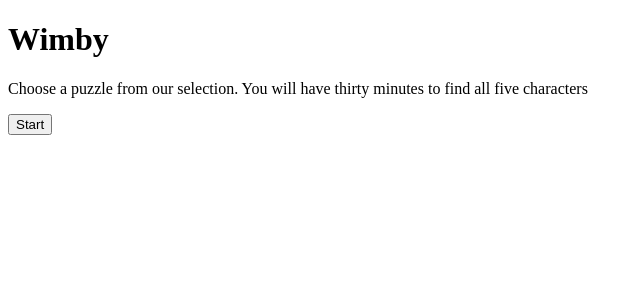
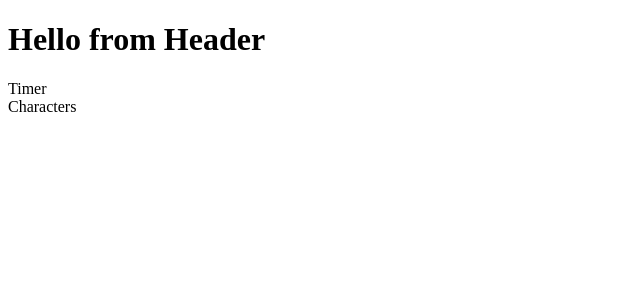
Before and after one commit to Fenroe/Wim-Build, a React (Create React App) app: page / in a window 1280 px wide. Both pictures are taken after a click on the button "Start". Shown: the top 300 px of the page, without its empty margins (0-643 px from the left). Built offline with nearby package versions, Linux system fonts and the light colour scheme.

Commit message:
added PuzzleSelection and Puzzle components to Game, upgraded Game to route and removed App

```diff
--- a/src/App.jsx
+++ /dev/null
@@ -1,21 +0,0 @@
-import { useState } from 'react';
-import Game from './Game';
-
-function App() {
-  const [gameIsActive, setGameIsActive] = useState(false);
-
-  function startGame() {
-    setGameIsActive(true);
-  }
-
-  function endGame() {
-    setGameIsActive(false);
-  }
-  return (
-    <div className="App">
-      <Game gameIsActive={gameIsActive} startGame={startGame} endGame={endGame} />
-    </div>
-  );
-}
-
-export default App;
--- /dev/null
+++ b/src/Components/Header.jsx
@@ -0,0 +1,9 @@
+function Header() {
+  return (
+    <div>
+      <h1>Hello from Header</h1>
+    </div>
+  );
+}
+
+export default Header;
--- /dev/null
+++ b/src/Components/Puzzle.jsx
@@ -0,0 +1,10 @@
+function Puzzle() {
+  return (
+    <section>
+      <div>Timer</div>
+      <div>Characters</div>
+    </section>
+  );
+}
+
+export default Puzzle;
--- /dev/null
+++ b/src/Components/PuzzleSelection.jsx
@@ -0,0 +1,14 @@
+function PuzzleSelection({ startGame }) {
+  return (
+    <section>
+      <p>
+        Choose a puzzle from our selection. You will have thirty minutes to find
+        all five characters
+        {' '}
+      </p>
+      <button type="button" onClick={startGame}>Start</button>
+    </section>
+  );
+}
+
+export default PuzzleSelection;
--- a/src/Game.jsx
+++ b/src/Game.jsx
@@ -1,17 +1,23 @@
+import { useState } from 'react';
+import Header from './Components/Header';
+import PuzzleSelection from './Components/PuzzleSelection';
+import Puzzle from './Components/Puzzle';
+
 function Game() {
+  const [gameIsActive, setGameIsActive] = useState(false);
+
+  function startGame() {
+    setGameIsActive(true);
+  }
+
+  function endGame() {
+    setGameIsActive(false);
+  }
+
   return (
     <div className="game">
-      <header>
-        <h1>Wimby</h1>
-      </header>
-      <main>
-        <p>
-          Choose a puzzle from our selection. You will have thirty minutes to find
-          all five characters
-          {' '}
-        </p>
-        <button type="button">Start</button>
-      </main>
+      <Header endGame={endGame} />
+      {gameIsActive ? <Puzzle /> : <PuzzleSelection startGame={startGame} />}
     </div>
   );
 }
--- a/src/RouteSwitch.jsx
+++ b/src/RouteSwitch.jsx
@@ -1,11 +1,11 @@
 import { BrowserRouter, Routes, Route } from 'react-router-dom';
-import App from './App';
+import Game from './Game';
 
 function RouteSwitch() {
   return (
     <BrowserRouter>
       <Routes>
-        <Route path="/" element={<App />} />
+        <Route path="/" element={<Game />} />
       </Routes>
     </BrowserRouter>
   );
```
Also changed, not shown: .eslintrc.json, 1 other file (tests, documents, lock files or other folders).
